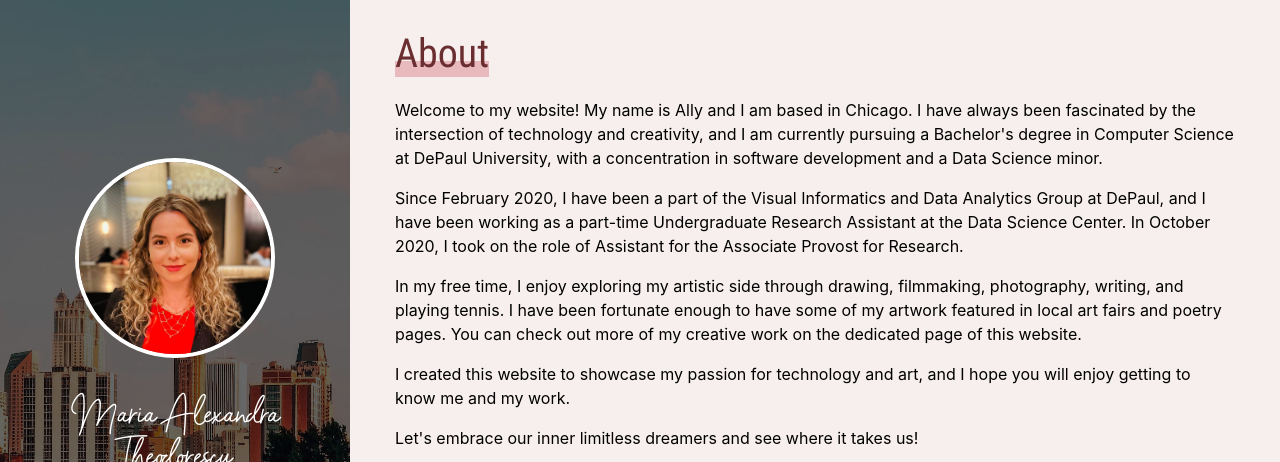
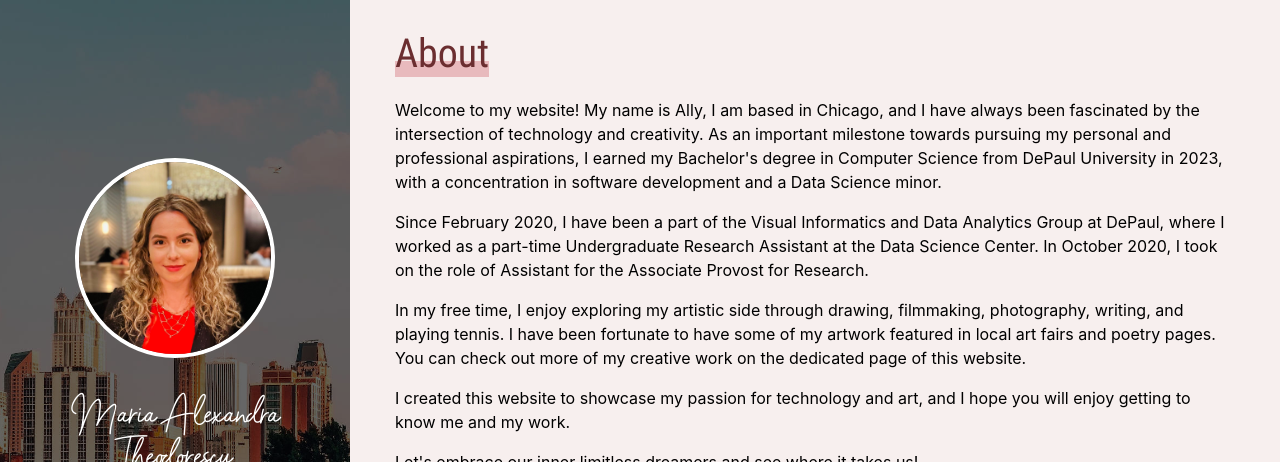
Before and after one commit to allyth/allyth.me, a Jekyll site: the page built from about.html, in a window 1280 px wide, cut to the strip 0-462 px from the top of the page. Built offline with Jekyll 4.4.1, drawn with Linux system fonts in a browser that asks for light colours.

Commit message:
Update bio

```diff
--- a/about.html
+++ b/about.html
@@ -10,11 +10,11 @@ title: "About"
             <h1>
                 <span class="ap-highlight-pink">About</span>
             </h1>
-            <p>Welcome to my website! My name is Ally and I am based in Chicago. I have always been fascinated by the intersection of technology and creativity, and I am currently pursuing a Bachelor's degree in Computer Science at DePaul University, with a concentration in software development and a Data Science minor.</p>
+            <p>Welcome to my website! My name is Ally, I am based in Chicago, and I have always been fascinated by the intersection of technology and creativity. As an important milestone towards pursuing my personal and professional aspirations, I earned my Bachelor's degree in Computer Science from DePaul University in 2023, with a concentration in software development and a Data Science minor.</p>
 
-            <p>Since February 2020, I have been a part of the Visual Informatics and Data Analytics Group at DePaul, and I have been working as a part-time Undergraduate Research Assistant at the Data Science Center. In October 2020, I took on the role of Assistant for the Associate Provost for Research.</p>
+            <p>Since February 2020, I have been a part of the Visual Informatics and Data Analytics Group at DePaul, where I worked as a part-time Undergraduate Research Assistant at the Data Science Center. In October 2020, I took on the role of Assistant for the Associate Provost for Research.</p>
 
-            <p>In my free time, I enjoy exploring my artistic side through drawing, filmmaking, photography, writing, and playing tennis. I have been fortunate enough to have some of my artwork featured in local art fairs and poetry pages. You can check out more of my creative work on the dedicated page of this website.</p>
+            <p>In my free time, I enjoy exploring my artistic side through drawing, filmmaking, photography, writing, and playing tennis. I have been fortunate to have some of my artwork featured in local art fairs and poetry pages. You can check out more of my creative work on the dedicated page of this website.</p>
 
             <p>I created this website to showcase my passion for technology and art, and I hope you will enjoy getting to know me and my work.</p>
 
```
